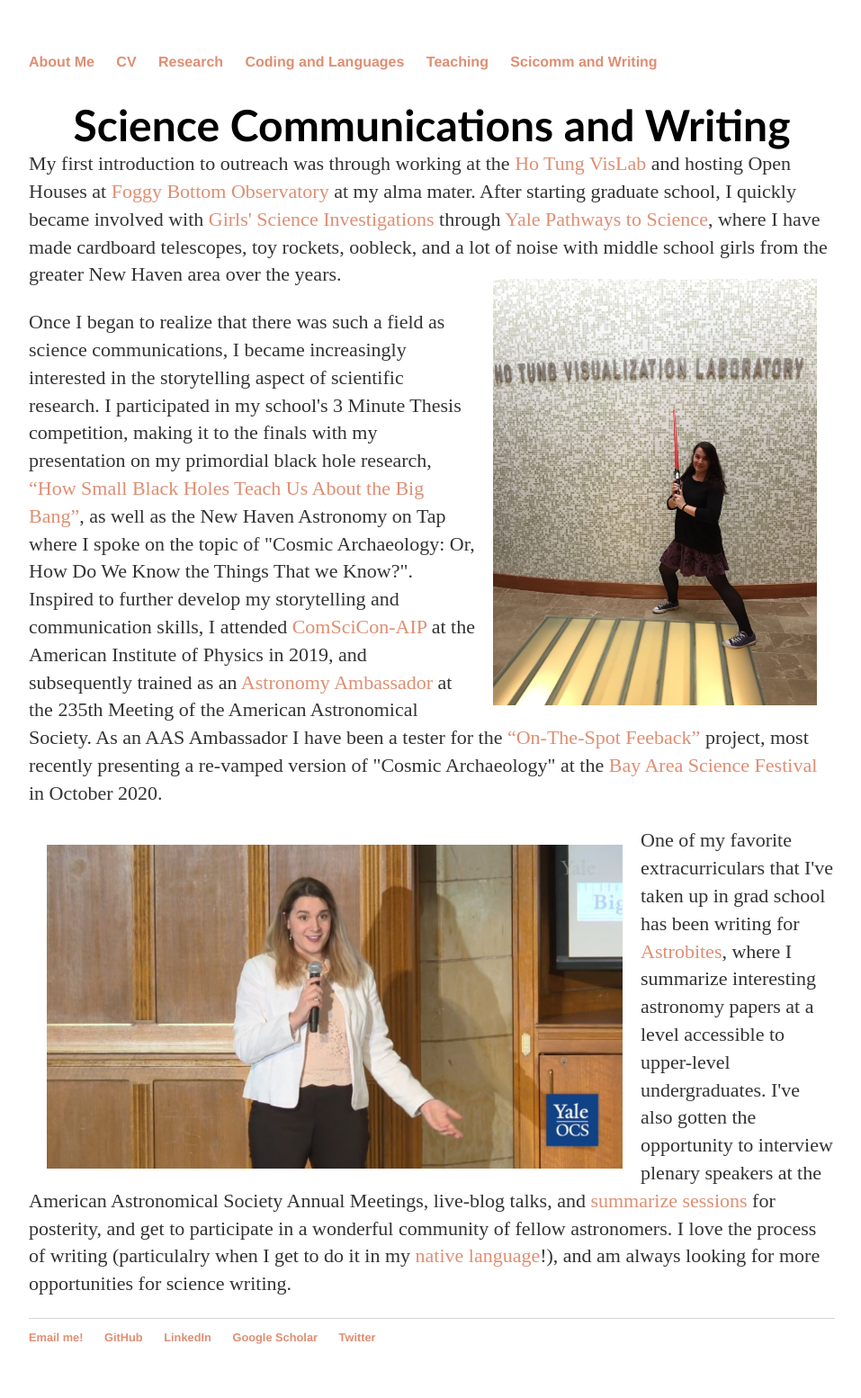
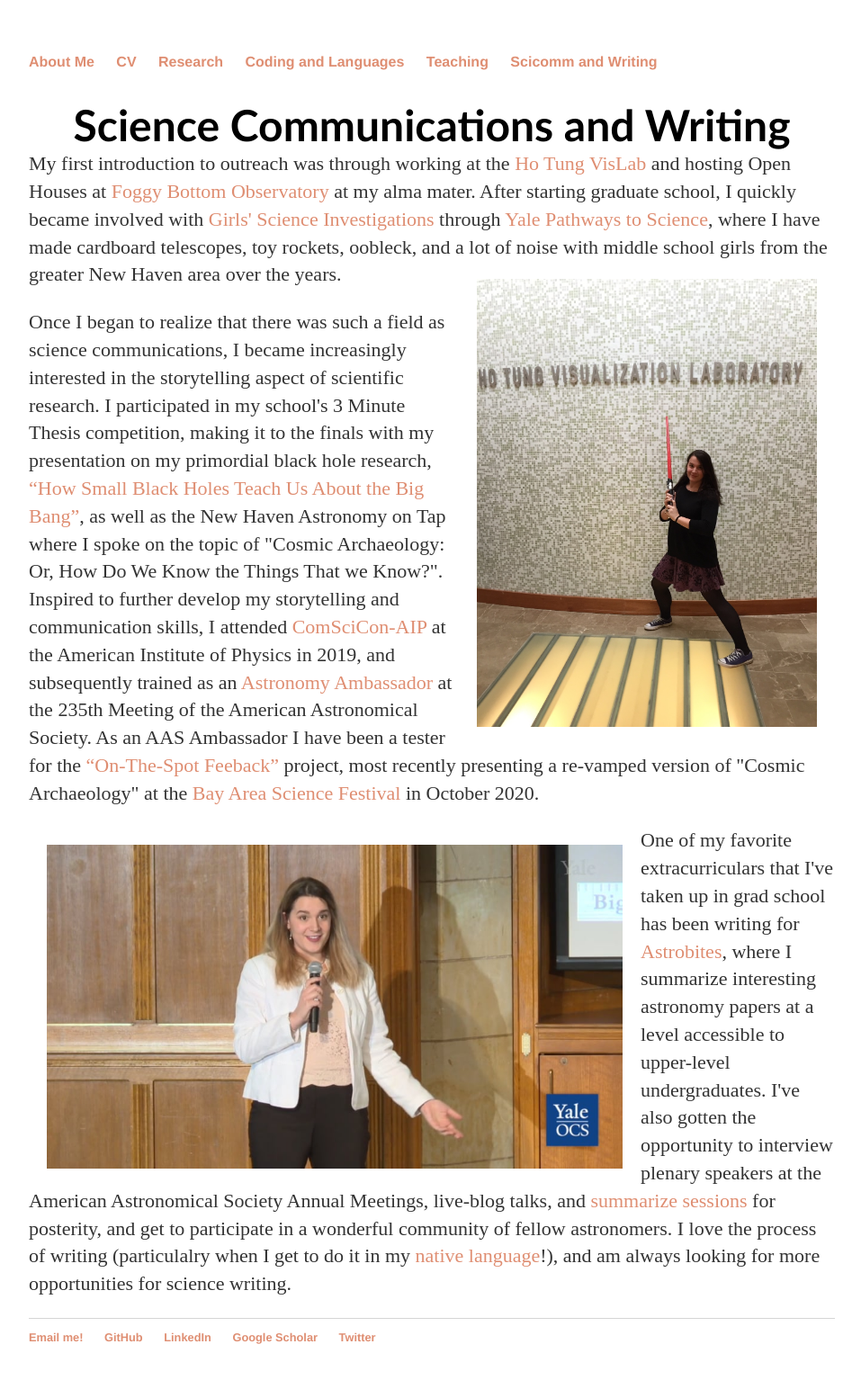
Before and after one commit to lunazagor/lunazagor.github.io, a Jekyll site: the page built from sci-wri/index.html, in a window 1280 px wide. Shown: the whole page at 90% size, without its empty margins (160-1117 px from the left). Built offline with Jekyll 4.4.1, drawn with Linux system fonts in a browser that asks for light colours.

Commit message:
Update index.html

```diff
--- a/sci-wri/index.html
+++ b/sci-wri/index.html
@@ -52,7 +52,7 @@
 <div class="blurb">
 <p style="text-align:left;font-size:22px; display: inline"> My first introduction to outreach was through working at the <a href="https://www.colgate.edu/about/campus-facilities/ho-tung-visualization-laboratory">Ho Tung VisLab</a> and hosting Open Houses at <a href="http://observatory.colgate.edu/">Foggy Bottom Observatory</a> at my alma mater. After starting graduate school, I quickly became involved with <a href="https://gsi.yale.edu/">Girls' Science Investigations</a> through <a href="https://onha.yale.edu/pathways-science">Yale Pathways to Science</a>, where I have made cardboard telescopes, toy rockets, oobleck, and a lot of noise with middle school girls from the greater New Haven area over the years. </p>
 
-<img class="TextWrapRight" src="vislab.jpeg" width="360" height="474" style="cursor:pointe;vertical-align:middle;margin:20px"/>
+<img class="TextWrapRight" src="vislab.jpeg" width="378" height="498" style="cursor:pointe;vertical-align:middle;margin:20px"/>
 
 <p style="text-align:left;font-size:22px"> Once I began to realize that there was such a field as science communications, I became increasingly interested in the storytelling aspect of scientific research. I participated in my school's 3 Minute Thesis competition, making it to the finals with my presentation on my primordial black hole research, <a href="https://ocs.yale.edu/videos/3-minute-thesis-competition-2019-finalist-luna-zagorac-how-small-black-holes-teach-us-about-the-big-bang/">“How Small Black Holes Teach Us About the Big Bang”</a>, as well as the New Haven Astronomy on Tap where I spoke on the topic of "Cosmic Archaeology: Or, How Do We Know the Things That we Know?". Inspired to further develop my storytelling and communication skills, I attended <a href="https://comscicon.com/comscicon-aip-2019">ComSciCon-AIP</a> at the American Institute of Physics in 2019, and subsequently trained as an <a href="https://aas.org/education/aas-astronomy-ambassadors-program">Astronomy Ambassador</a> at the 235th Meeting of the American Astronomical Society. As an AAS Ambassador I have been a tester for the <a href="https://astrosociety.org/education-outreach/higher-education-and-early-professionals/higher-education-and-early-professionals.html">“On-The-Spot Feeback”</a> project, most recently presenting a re-vamped version of "Cosmic Archaeology" at the <a href="https://www.bayareasciencefestival2020.org/">Bay Area Science Festival</a> in October 2020. </p>
 
```
